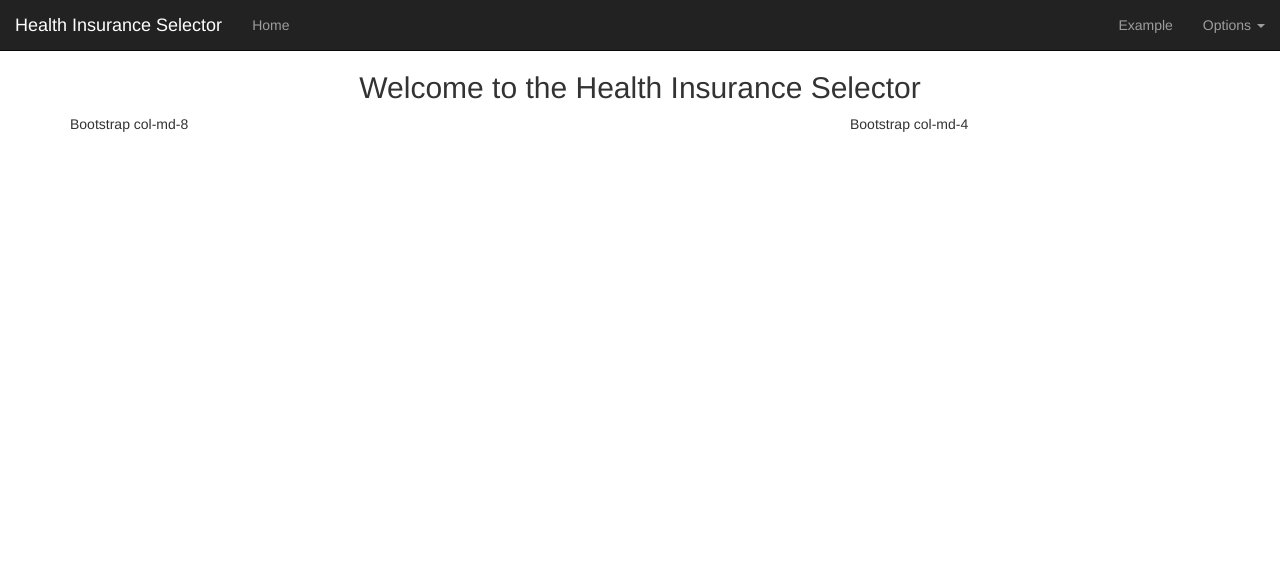
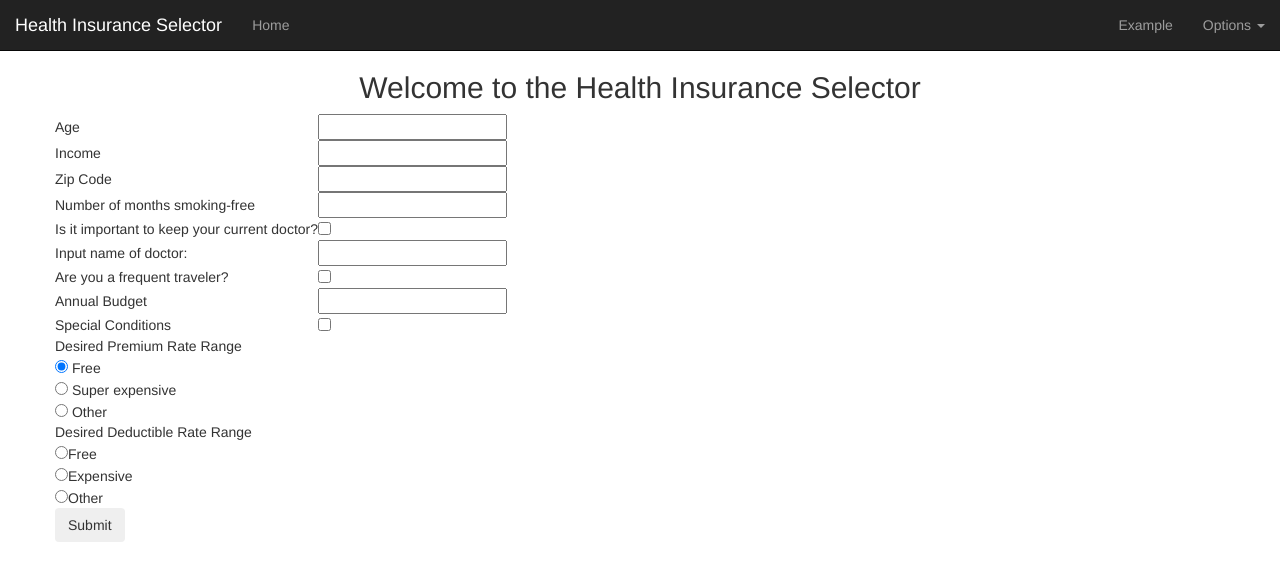
Before and after one commit to jessesimpson36/HealthInsuranceSelector, a Django app: page / in a window 1280 px wide. Shown: the top 581 px of the page. Run offline with Django 3.2, Linux system fonts and the light colour scheme; some libraries are stand-ins or nearby versions.

Commit message:
created a basic form for the user. Needs to be updated

```diff
--- a/mysite/templates/index.html
+++ b/mysite/templates/index.html
@@ -9,12 +9,74 @@
 
     <div class="container">
         <div class="row">
-            <div class="col-md-8">
-                Bootstrap col-md-8
-            </div>
-            <div class="col-md-4">
-                Bootstrap col-md-4
-            </div>
+            <table>
+
+                <tr>
+                    <td>Age</td>
+                    <td><input type="text"/></td>
+                </tr>
+
+                <tr>
+                    <td>Income</td>
+                    <td><input type="text"/></td>
+                </tr>
+
+                <tr>
+                    <td>Zip Code</td>
+                    <td><input type="text"/></td>
+                </tr>
+
+                <tr>
+                    <td>Number of months smoking-free</td>
+                    <td><input type="number"></td>
+                </tr>
+
+                <tr>
+                    <td>Is it important to keep your current doctor?</td>
+                    <td><input type="checkbox"></td>
+                </tr>
+
+                <tr>
+                    <td>Input name of doctor:</td>
+                    <td><input type="text"></td>
+                </tr>
+
+                <tr>
+                    <td>Are you a frequent traveler?</td>
+                    <td><input type="checkbox"/></td>
+                </tr>
+
+
+                <tr>
+                    <td>Annual Budget</td>
+                    <td><input type="text"/></td>
+                </tr>
+
+                <tr>
+                    <td>Special Conditions</td>
+                    <td><div><input type="checkbox"></div></td>
+                </tr>
+
+            </table>
+
+            Desired Premium Rate Range <br>
+            <input type="radio" name="preferredPremiumRange" value="zero" checked> Free<br>
+            <input type="radio" name="preferredPremiumRange" value="expensive"> Super expensive<br>
+            <input type="radio" name="preferredPremiumRange" value="other"> Other<br>
+
+
+            Desired Deductible Rate Range<br>
+            <input type="radio" name="preferredDeductibleRange">Free <br>
+            <input type="radio" name="preferredDeductibleRange">Expensive <br>
+            <input type="radio" name="preferredDeductibleRange">Other <br>
+
+
+            <button type="submit" class="btn">Submit</button>
+
+
+
+
+
         </div>
     </div>
 {% endblock %}
```
